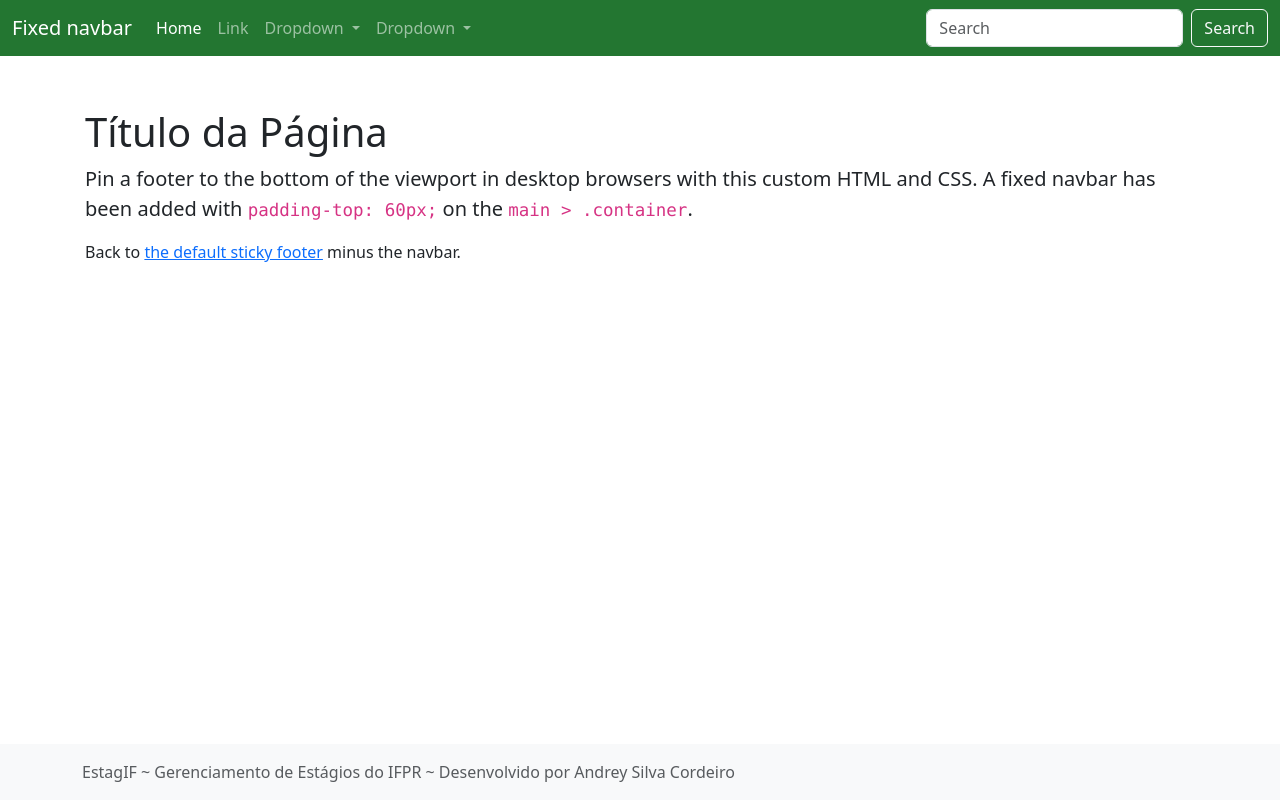
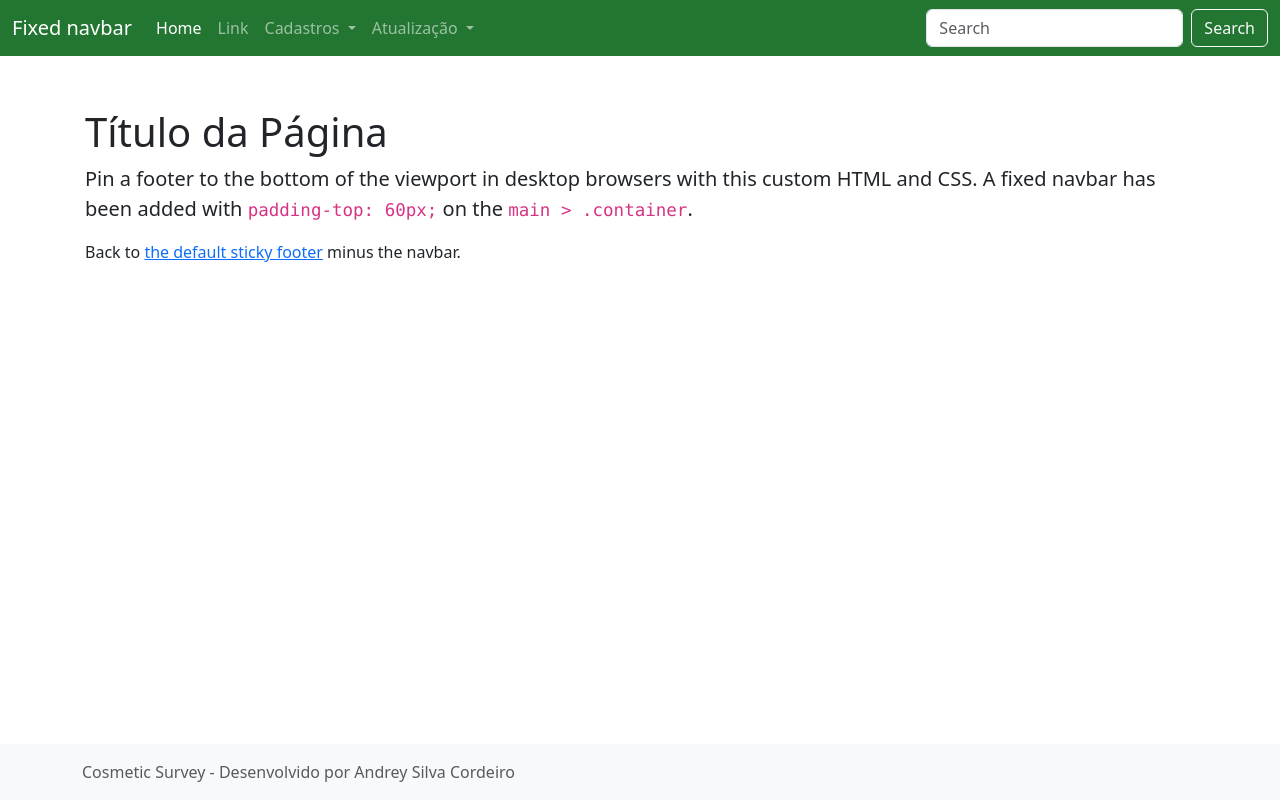
Before and after one commit to AndreyCordeiro/novas_aplicacoes_engenharia_software, a Django app: page / in a window 1280 px wide. Run offline with Django 4.2, Linux system fonts and the light colour scheme; some libraries are stand-ins or nearby versions.

Commit message:
Novas entidades e melhoria no layout

```diff
--- a/estagif/cadastros/urls.py
+++ b/estagif/cadastros/urls.py
@@ -1,5 +1,11 @@
 from django.urls import path
+from .views import MarcaCreate, MarcaUpdate
+from .views import ProdutoCreate, ProdutoUpdate
 
 urlpatterns = [
-    #path("home/", IndexView.as_view(), name="index"),
+    path("cadastrar/marca", MarcaCreate.as_view(), name="cadastrar-marca"),
+    path("atualizar/marca/<int:pk>/", MarcaUpdate.as_view(), name="atualizar-marca"),
+
+    path("cadastrar/produto", ProdutoCreate.as_view(), name="cadastrar-produto"),
+    path("atualizar/produto/<int:pk>/", ProdutoUpdate.as_view(), name="atualizar-produto"),
 ]
--- a/estagif/paginas/templates/paginas/modelo.html
+++ b/estagif/paginas/templates/paginas/modelo.html
@@ -39,29 +39,21 @@
                         <li class="nav-item dropdown">
                             <a class="nav-link dropdown-toggle" href="#" role="button" data-bs-toggle="dropdown"
                                 aria-expanded="false">
-                                Dropdown
+                                Cadastros
                             </a>
                             <ul class="dropdown-menu">
-                                <li><a class="dropdown-item" href="#">Action</a></li>
-                                <li><a class="dropdown-item" href="#">Another action</a></li>
-                                <li>
-                                    <hr class="dropdown-divider">
-                                </li>
-                                <li><a class="dropdown-item" href="#">Something else here</a></li>
+                                <li><a class="dropdown-item" href="{% url 'cadastrar-marca' %}">Cadastrar Marca</a></li>
+                                <li><a class="dropdown-item" href="{% url 'cadastrar-produto' %}">Cadastrar Produto</a></li>
                             </ul>
                         </li>
                         <li class="nav-item dropdown">
                             <a class="nav-link dropdown-toggle" href="#" role="button" data-bs-toggle="dropdown"
                                 aria-expanded="false">
-                                Dropdown
+                                Atualização
                             </a>
                             <ul class="dropdown-menu">
-                                <li><a class="dropdown-item" href="#">Action</a></li>
-                                <li><a class="dropdown-item" href="#">Another action</a></li>
-                                <li>
-                                    <hr class="dropdown-divider">
-                                </li>
-                                <li><a class="dropdown-item" href="#">Something else here</a></li>
+                                <li><a class="dropdown-item" href="#">Atualizar Marca</a></li>
+                                <li><a class="dropdown-item" href="#">Atualizar Produto</a></li>
                             </ul>
                         </li>
 
@@ -80,6 +72,7 @@
     <!-- Begin page content -->
     <main class="flex-shrink-0">
         <div class="container">
+            {% block conteudo %}
 
             <h1 class="mt-5">Título da Página</h1>
 
@@ -89,6 +82,7 @@
 
             <p>Back to <a href="/docs/5.3/examples/sticky-footer/">the default sticky footer</a> minus the navbar.</p>
 
+            {% endblock %}
         </div>
     </main>
 
@@ -96,11 +90,7 @@
     <footer class="footer mt-auto py-3 bg-light">
         <div class="container">
             <span class="text-muted">
-                EstagIF
-                ~
-                Gerenciamento de Estágios do IFPR
-                ~
-                Desenvolvido por Andrey Silva Cordeiro</span>
+                Cosmetic Survey - Desenvolvido por Andrey Silva Cordeiro</span>
         </div>
     </footer>
 
```
Also changed, not shown: estagif/cadastros/models.py (+28 -1 lines), estagif/cadastros/templates/cadastros/form.html (added, +18 -0 lines), estagif/cadastros/views.py (+31 -2 lines), estagif/estagif/settings.py (+12 -1 lines), estagif/README.md, estagif/cadastros/migrations/0002_cliente_pagamento_pedido.py (added), estagif/db.sqlite3.
